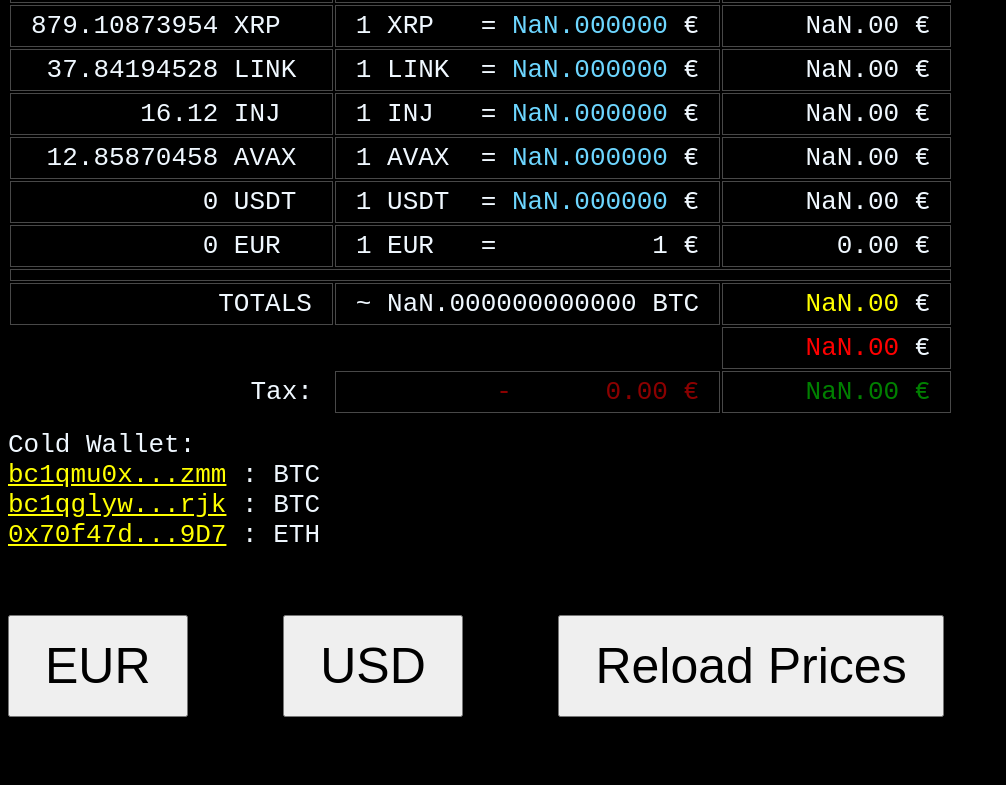
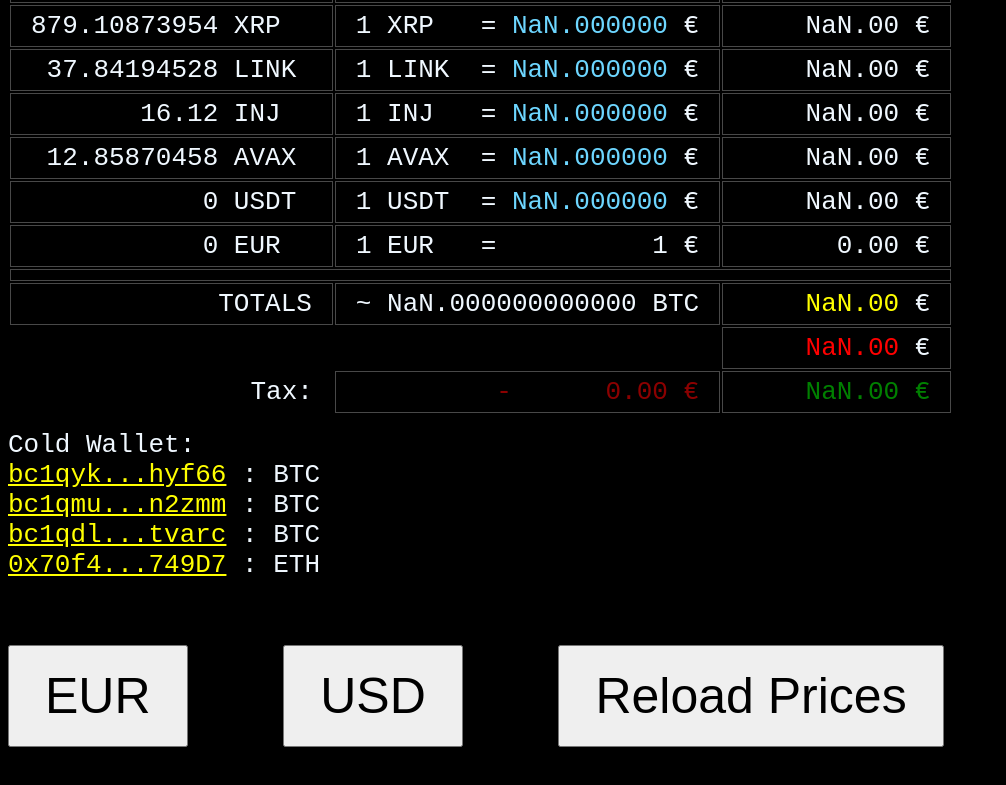
Before and after one commit to joelbarba/jb-crypto-portfolio, a website: page mob.html in a window 1280 px wide. Shown: the part 522-1307 px from the top of the page, without its empty margins (0-1006 px from the left). Before the commit the page ends 1277 px from the top, so only its background shows below. Drawn offline with Linux system fonts and the light colour scheme; no server answers.

Commit message:
update mob html

```diff
--- a/mob.html
+++ b/mob.html
@@ -147,11 +147,13 @@
 <div style="margin: 15px 0px;">
   Cold Wallet:<br/>
 
-  <a href="https://btc1.trezor.io/address/bc1qmu0xcr0kf9e7dzld4kgvdvhx4f6nep6vhn2zmm" target="_blank" style="color: yellow;">bc1qmu0x...zmm</a> : <span id="cold-wallet-balance1" style="color: #5aff0a;"></span><span> BTC</span><br/>
+  <a href="https://btc1.trezor.io/address/bc1qykluy9ph2j74h65685ly3vq5gxje8evd5hyf66" target="_blank" style="color: yellow;">bc1qyk...hyf66</a> : <span id="cold-wallet-balance1" style="color: #5aff0a;"></span><span> BTC</span><br/>
 
-  <a href="https://btc1.trezor.io/address/bc1qglywrx3l09p7pauqedwa94q66th3fh4lg0yrjk" target="_blank" style="color: yellow;">bc1qglyw...rjk</a> : <span id="cold-wallet-balance2" style="color: #5aff0a;"></span><span> BTC</span><br/>
+  <a href="https://btc1.trezor.io/address/bc1qmu0xcr0kf9e7dzld4kgvdvhx4f6nep6vhn2zmm" target="_blank" style="color: yellow;">bc1qmu...n2zmm</a> : <span id="cold-wallet-balance2" style="color: #5aff0a;"></span><span> BTC</span><br/>
 
-  <a href="https://etherscan.io/address/0x70f47dD6D1b58033Ad18f436A8fC1531904749D7" target="_blank" style="color: yellow;">0x70f47d...9D7</a> : <span id="cold-wallet-balance3" style="color: #5aff0a;"></span><span> ETH</span><br/>
+  <a href="https://btc1.trezor.io/address/bc1qdlqvy9xmedwqat8sch3mq5y6hcvnvltfntvarc" target="_blank" style="color: yellow;">bc1qdl...tvarc</a> : <span id="cold-wallet-balance3" style="color: #5aff0a;"></span><span> BTC</span><br/>
+
+  <a href="https://etherscan.io/address/0x70f47dD6D1b58033Ad18f436A8fC1531904749D7" target="_blank" style="color: yellow;">0x70f4...749D7</a> : <span id="cold-wallet-balance4" style="color: #5aff0a;"></span><span> ETH</span><br/>
 
   <!-- <button id="cold-wallet-btn">Reload</button> -->
 </div>
```
